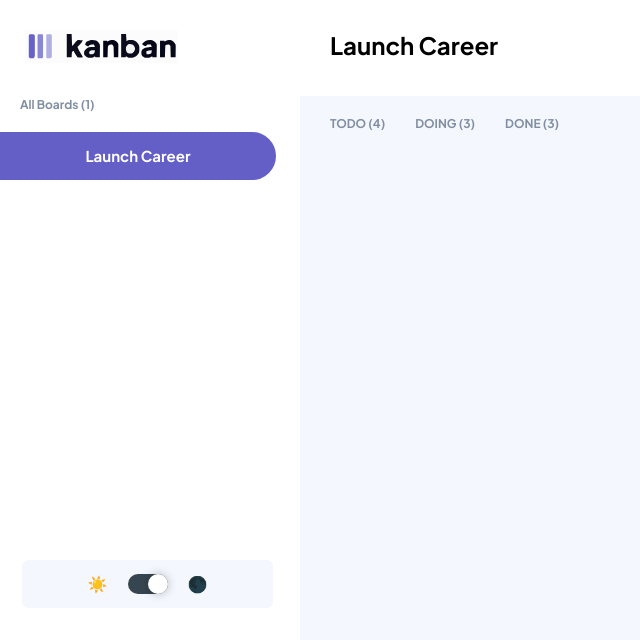
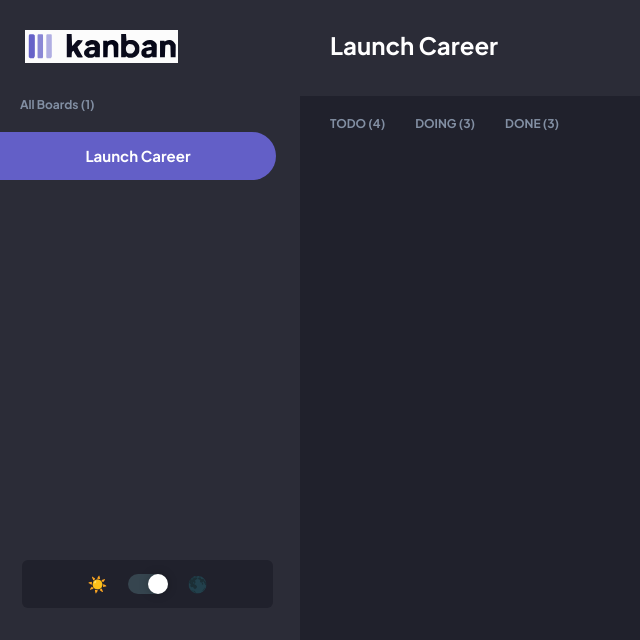
Before and after one commit to Thorimalope/THOMAL25130_Fto2502_B2_Thoriso-Malope_JSLPP, a plain HTML site: page index.html in a window 1280 px wide. Both pictures are taken after a click on the label 147 px from the left and 583 px from the top of the page. Shown: the top 640 px of the page, without its empty margins (0-640 px from the left). Drawn offline with Linux system fonts and the light colour scheme; no server answers; a web font is replaced by a local one.

Commit message:
Dark mode toggle works

```diff
--- a/index.html
+++ b/index.html
@@ -10,7 +10,7 @@
     <title>Kanban Board</title>
 </head>
 
-<body>
+<body id="body">
 
     <div class="container-1">
 
--- a/index.js
+++ b/index.js
@@ -178,3 +178,16 @@ deleteButton.addEventListener("click", function () {
   }
 
 })
+
+// Toggle Theme function
+
+const toggleButton = document.getElementById("my-toggle");
+const projectBody = document.getElementById("body");
+
+toggleButton.addEventListener("change", function () {
+  if (toggleButton.checked) {
+    body.classList.add("dark-theme");
+  } else {
+    body.classList.remove("dark-theme");
+  }
+})
--- a/styles.css
+++ b/styles.css
@@ -13,8 +13,29 @@
   --text-secondary: #828fa3;
   --text-inverse: white;
   --text-danger: red;
+  --text-cardHeader: black;
 
   --box-shadow-card: 0px 4px 6px rgba(54, 78, 126, 0.1);
+}
+
+body.dark-theme {
+  --bg-body: #20212c;
+  --bg-sidebar: #2b2c37;
+  --bg-header: #2b2c37;
+  --bg-card: #2b2c37;
+  --bg-modal: #2b2c37;
+  --bg-select-hover: #3e3f4e;
+  --bg-primary: #635fc7;
+  --bg-danger: #ea5555;
+  --bg-switch: #20212c;
+
+  --text-primary: rgb(0, 0, 0);
+  --text-secondary: #828fa3;
+  --text-inverse: white;
+  --text-danger: red;
+  --text-cardHeader: white;
+
+  --box-shadow-card: 0px 4px 6px rgba(0, 0, 0, 0.25);
 }
 
 *{
@@ -75,7 +96,7 @@ body{
     font-size: 24px;
     margin-top: 30px;
     margin-left: 30px;
-    color: var(--text-primary)
+    color: var(--text-cardHeader);
 }
 
 #create-task-btn{
@@ -123,6 +144,7 @@ body{
     width: 280px;
     height: 60px;
     background: var(--bg-card);
+    color: var(--text-cardHeader);
     border-radius: 8px;
     margin-top: 20px;
     box-shadow: var(--box-shadow-card);
```
